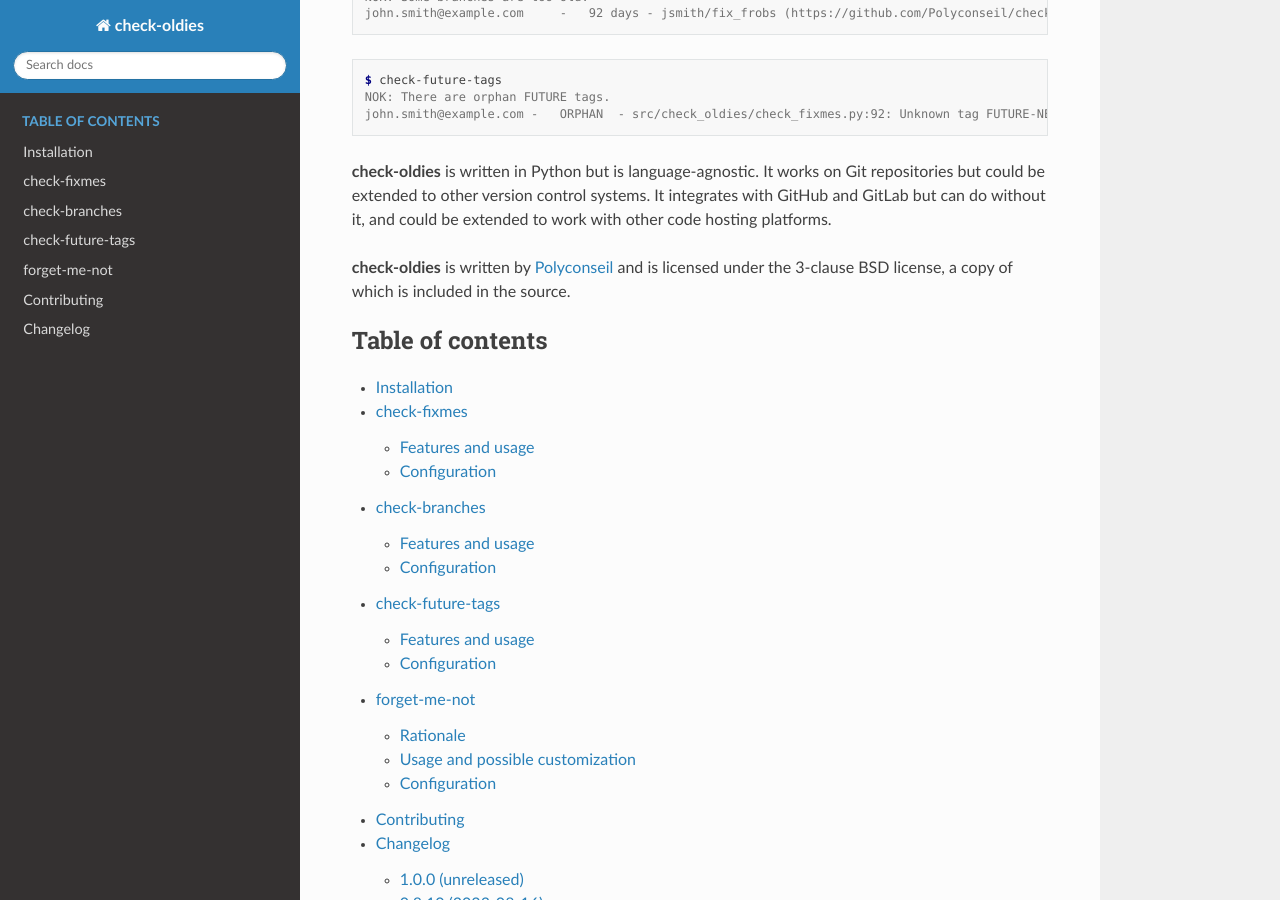
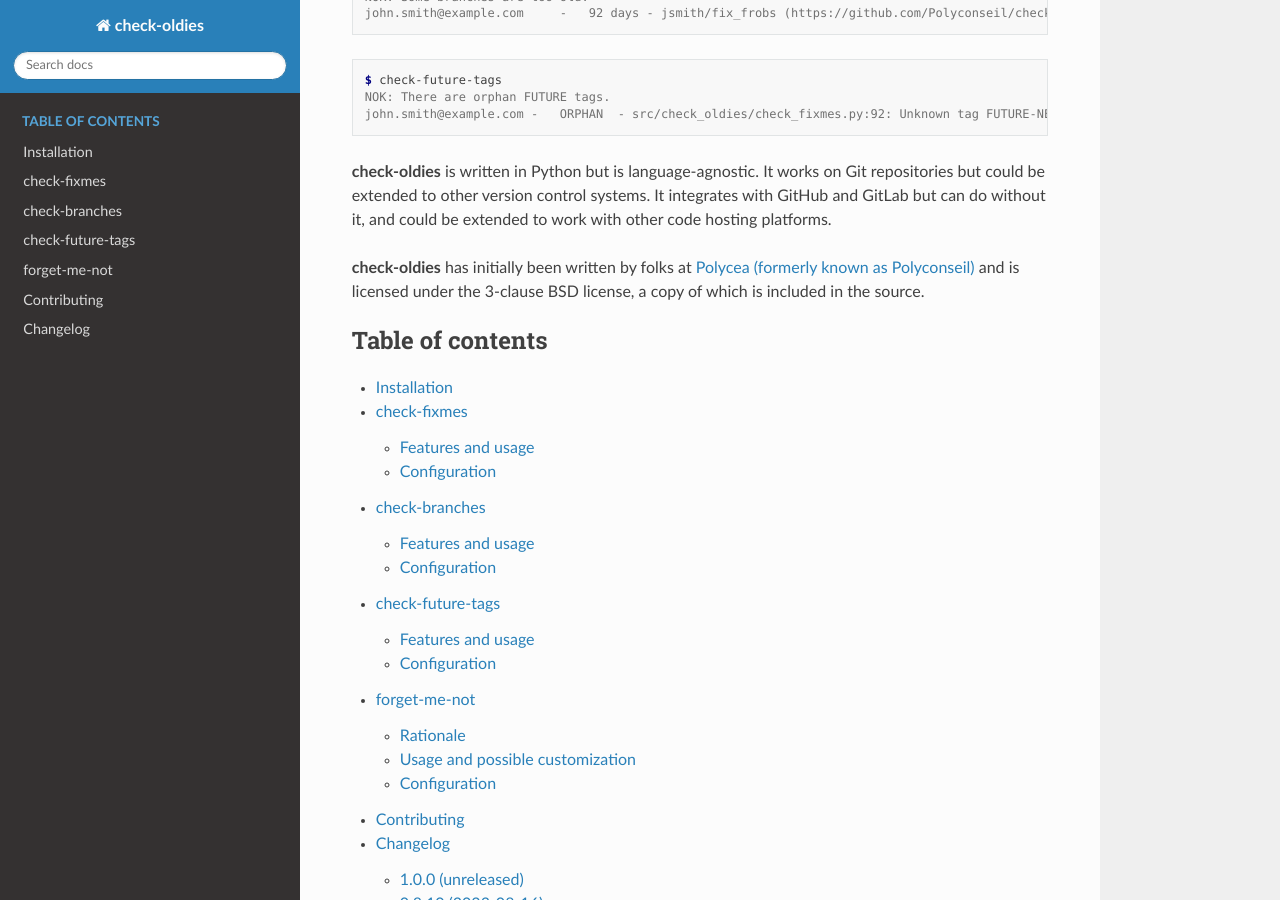
Before and after one commit to Polyconseil/check-oldies, a Sphinx documentation site: the page built from docs/index.rst, in a window 1280 px wide and 900 px high, scrolled down 959 px. Built offline with Sphinx 7.4.7 and the Read the Docs theme 3.1.0, drawn with Linux system fonts in a browser that asks for light colours.

```diff
--- a/docs/index.rst
+++ b/docs/index.rst
@@ -64,10 +64,10 @@ works on Git repositories but could be extended to other version
 control systems. It integrates with GitHub and GitLab but can do without it, and
 could be extended to work with other code hosting platforms.
 
-**check-oldies** is written by `Polyconseil`_ and is licensed under the
-3-clause BSD license, a copy of which is included in the source.
-
-.. _Polyconseil: https://opensource.polyconseil.fr
+**check-oldies** has initially been written by folks at `Polycea
+(formerly known as Polyconseil) <https://www.polycea.fr>`_ and is
+licensed under the 3-clause BSD license, a copy of which is included
+in the source.
 
 
 .. toctree::
```
